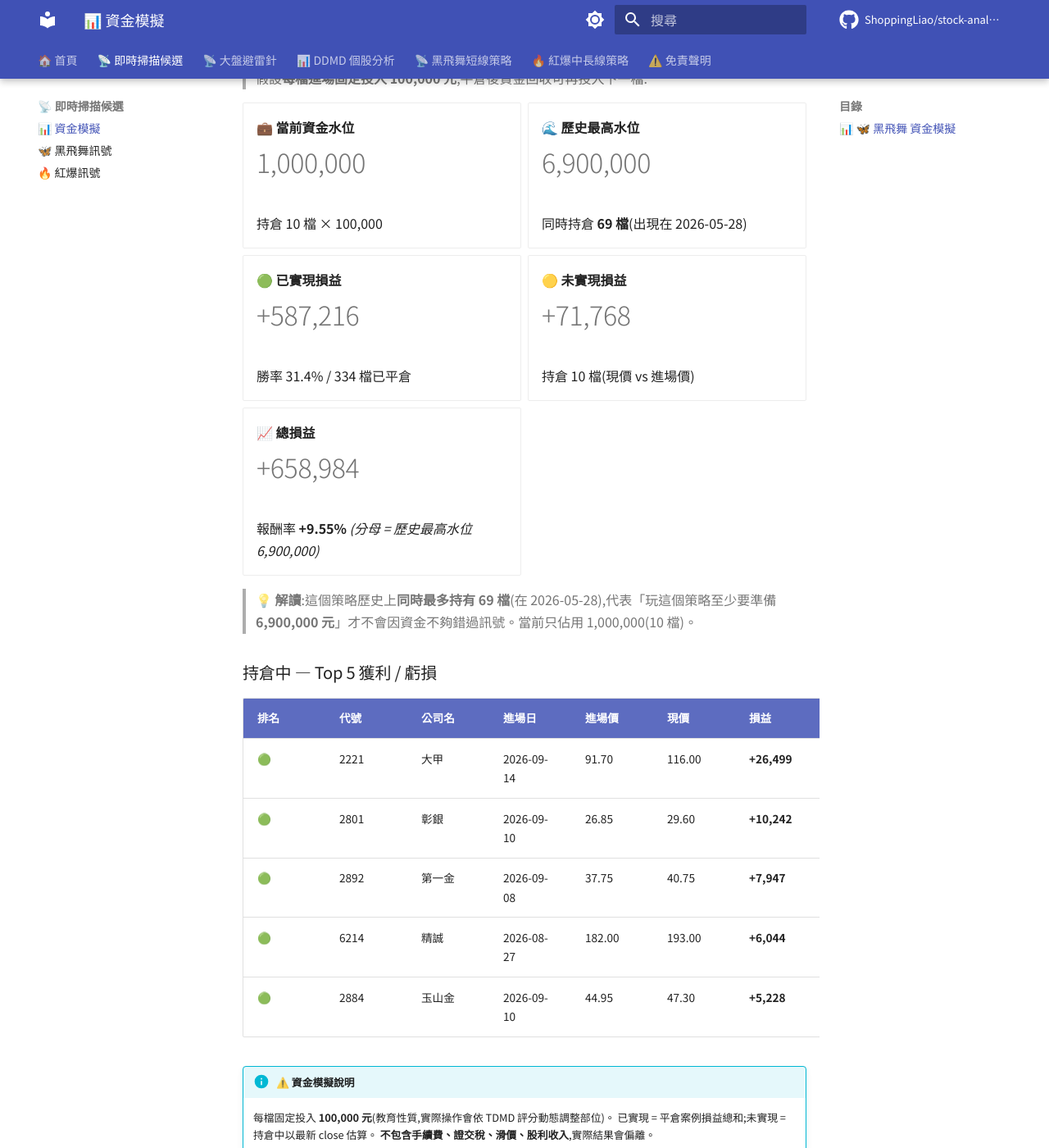
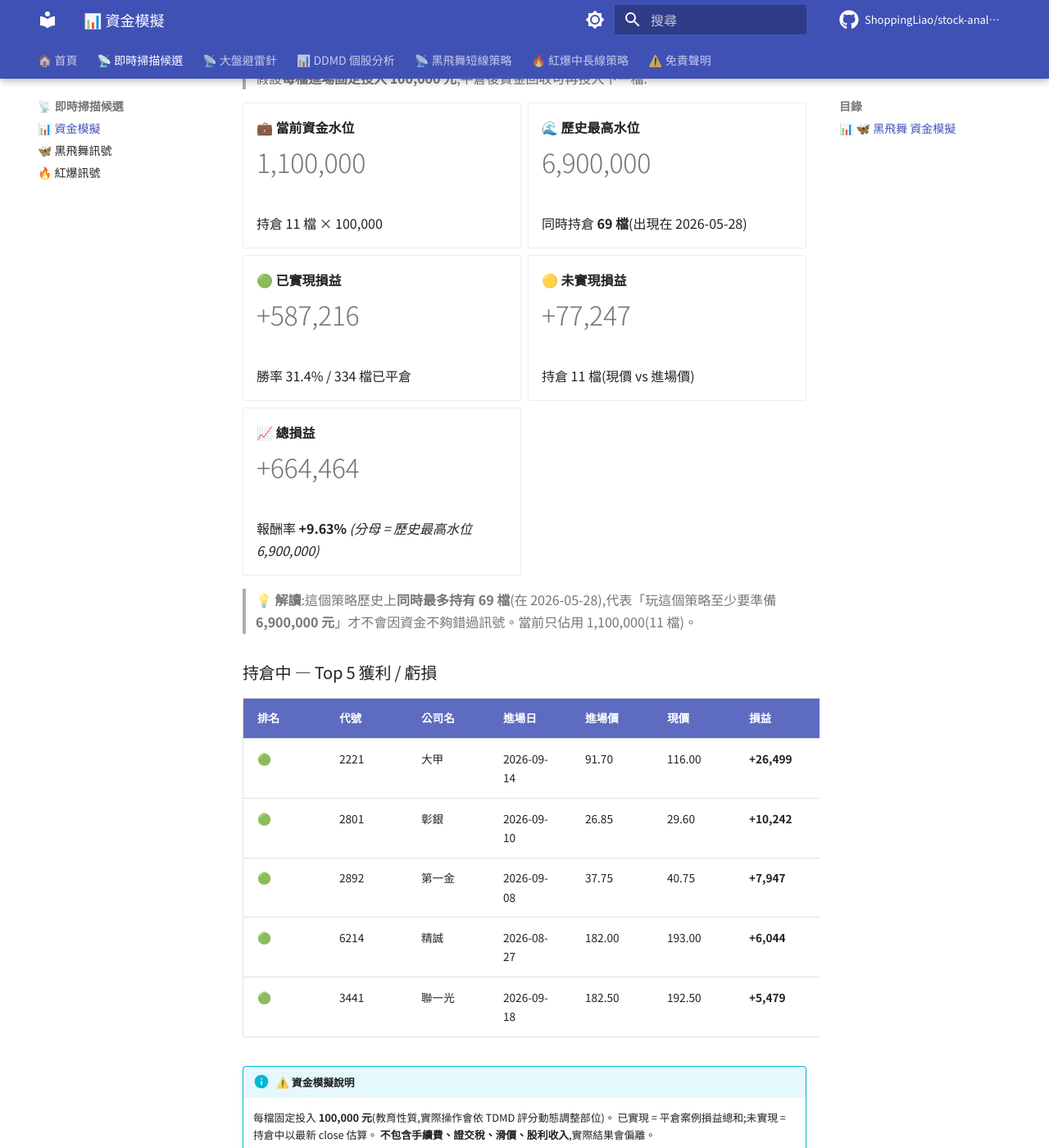
Before and after one commit to ShoppingLiao/stock-analysis-public, an MkDocs documentation site: the page built from docs/signals_capital.md, in a window 1280 px wide and 1400 px high, scrolled down 445 px. Shown: the whole window at 82% size. Built offline with MkDocs 1.6.1 and Material for MkDocs 9.7.7, drawn with Linux system fonts in a browser that asks for light colours; comment, search, counter and statistics services are not loaded; some of the changed text lies outside the part shown.

Commit message:
docs(signals): update BB + RB + capital (2026-09-18)

```diff
--- a/docs/signals_capital.md
+++ b/docs/signals_capital.md
@@ -17,9 +17,9 @@
 
 -   **💼 當前資金水位**
 
-    # 1,000,000
+    # 1,100,000
 
-    持倉 10 檔 × 100,000
+    持倉 11 檔 × 100,000
 
 -   **🌊 歷史最高水位**
 
@@ -35,19 +35,19 @@
 
 -   **🟡 未實現損益**
 
-    # +71,768
+    # +77,247
 
-    持倉 10 檔(現價 vs 進場價)
+    持倉 11 檔(現價 vs 進場價)
 
 -   **📈 總損益**
 
-    # +658,984
+    # +664,464
 
-    報酬率 **+9.55%** _(分母 = 歷史最高水位 6,900,000)_
+    報酬率 **+9.63%** _(分母 = 歷史最高水位 6,900,000)_
 
 </div>
 
-> **💡 解讀**:這個策略歷史上**同時最多持有 69 檔**(在 2026-05-28),代表「玩這個策略至少要準備 **6,900,000 元**」才不會因資金不夠錯過訊號。當前只佔用 1,000,000(10 檔)。
+> **💡 解讀**:這個策略歷史上**同時最多持有 69 檔**(在 2026-05-28),代表「玩這個策略至少要準備 **6,900,000 元**」才不會因資金不夠錯過訊號。當前只佔用 1,100,000(11 檔)。
 
 ### 持倉中 — Top 5 獲利 / 虧損
 
@@ -57,7 +57,7 @@
 | 🟢 | 2801 | 彰銀 | 2026-09-10 | 26.85 | 29.60 | **+10,242** | **+10.24%** |
 | 🟢 | 2892 | 第一金 | 2026-09-08 | 37.75 | 40.75 | **+7,947** | **+7.95%** |
 | 🟢 | 6214 | 精誠 | 2026-08-27 | 182.00 | 193.00 | **+6,044** | **+6.04%** |
-| 🟢 | 2884 | 玉山金 | 2026-09-10 | 44.95 | 47.30 | **+5,228** | **+5.23%** |
+| 🟢 | 3441 | 聯一光 | 2026-09-18 | 182.50 | 192.50 | **+5,479** | **+5.48%** |
 
 !!! info "⚠️ 資金模擬說明"
     每檔固定投入 **100,000 元**(教育性質,實際操作會依 TDMD 評分動態調整部位)。
@@ -134,9 +134,9 @@
 
 -   **💼 當前資金水位**
 
-    # 4,700,000
+    # 4,800,000
 
-    BB 1,000,000 + RB 3,700,000
+    BB 1,100,000 + RB 3,700,000
 
 -   **🌊 兩策略歷史最高水位**
 
@@ -152,15 +152,15 @@
 
 -   **🟡 未實現損益**
 
-    # +391,823
+    # +397,302
 
-    BB +71,768 + RB +320,055
+    BB +77,247 + RB +320,055
 
 -   **📈 總損益**
 
-    # +222,520
+    # +227,999
 
-    報酬率 **+0.98%** _(分母 = 兩策略歷史最高水位)_
+    報酬率 **+1.00%** _(分母 = 兩策略歷史最高水位)_
 
 </div>
 
```
Also changed, not shown: docs/signals_black_butterfly.md (+6 -5 lines).
